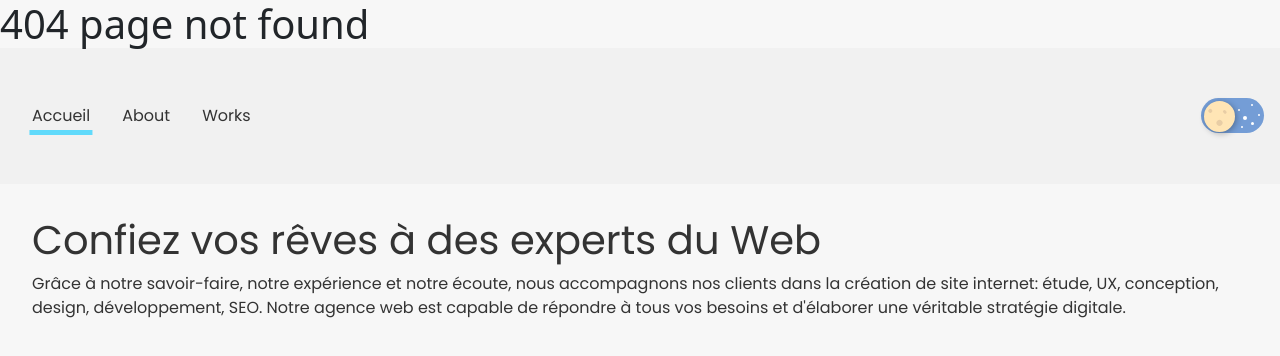
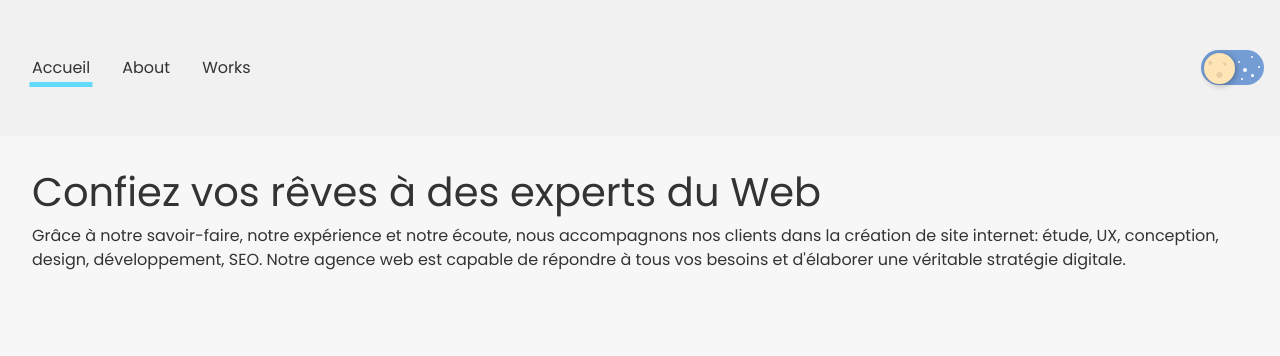
Before and after one commit to aauugguussttiinn/agency-website, a React (Create React App) app: page / in a window 1280 px wide. Shown: the top 356 px of the page. Built offline with nearby package versions, Linux system fonts and the light colour scheme.

Commit message:
Reverse 404

```diff
--- a/src/App.jsx
+++ b/src/App.jsx
@@ -13,15 +13,13 @@ const App = () => {
   return (
     <BrowserRouter>
       <Switch>
-        <Route component={NotFound} />
-      </Switch>
-      <Switch>
         <div className={ theme ? "maintheme tolight" : "maintheme todark" }>
           <Route path="/" exact component={Home} />
           <Route path="/about" exact component={About} />
           <Route path="/works" exact component={Works} />
           <Route path="/works/:workSlug" exact component={Work} />
         </div>
+        <Route component={NotFound} />
       </Switch>
     </BrowserRouter>
   );
```
